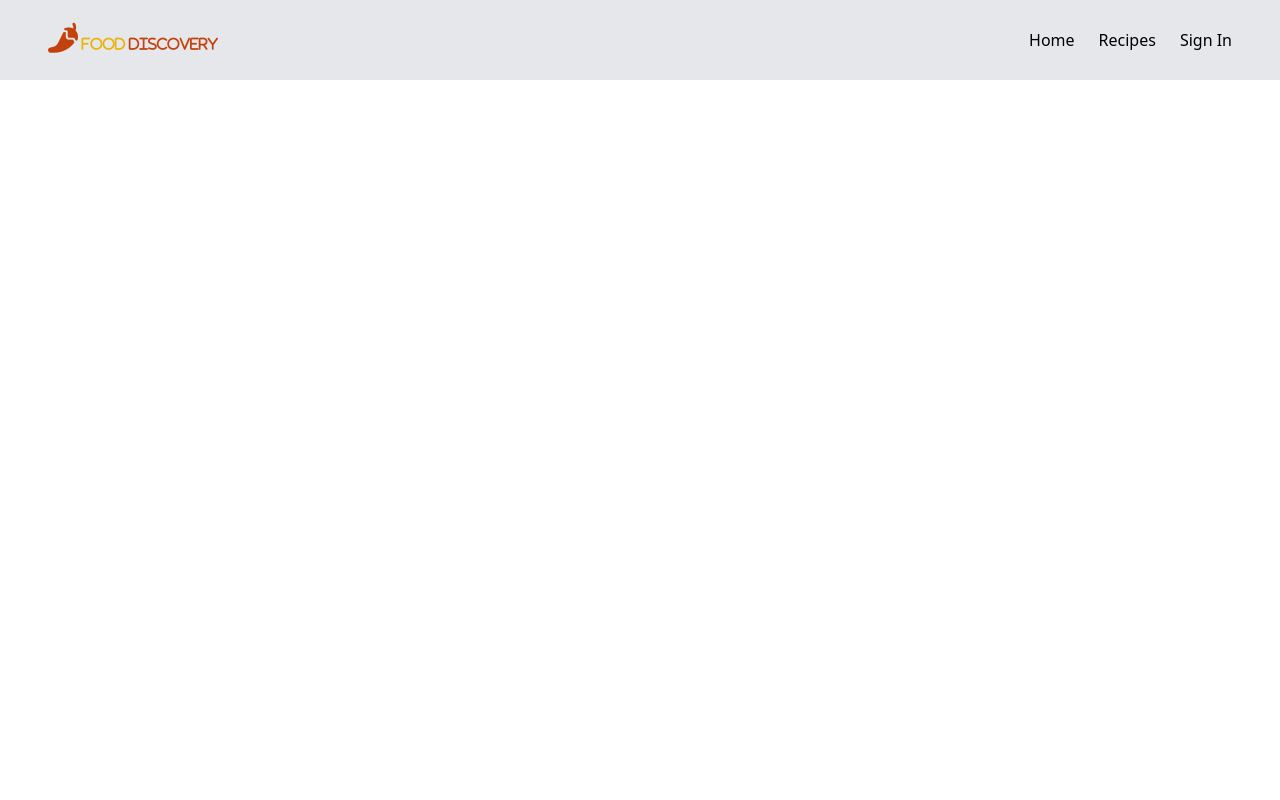
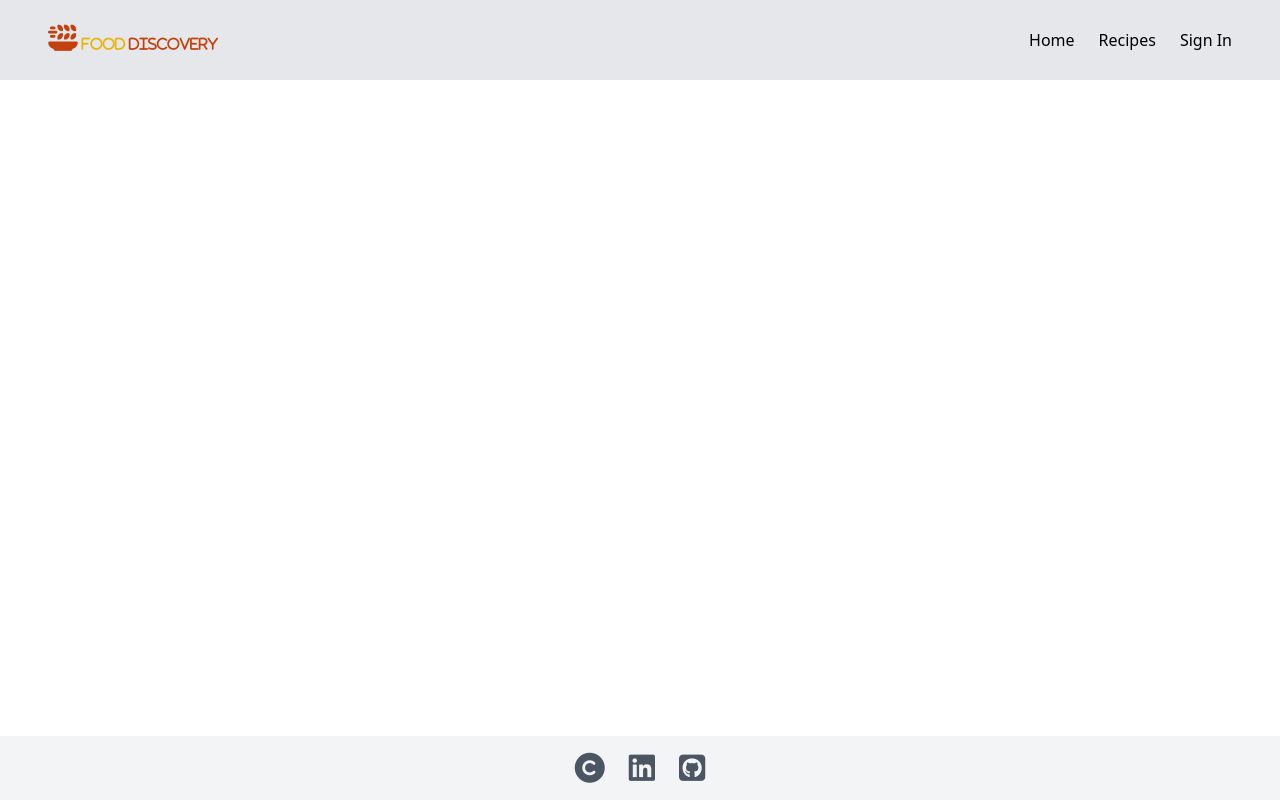
Before and after one commit to ashisohail/food-discovery, a React (Vite) app in the folder client/: page / in a window 1280 px wide. Built offline with nearby package versions, Linux system fonts and the light colour scheme.

Commit message:
Created Footer component and added related CSS.

```diff
--- a/client/index.html
+++ b/client/index.html
@@ -15,6 +15,9 @@
 <body>
   <div id="root"></div>
   <script type="module" src="/src/main.jsx"></script>
+  <!-- JS CDN for flowbite menu and carousel-->
+  <!-- <script src="https://unpkg.com/flowbite@1.5.4/dist/flowbite.js"></script>
+  <script src="https://cdn.jsdelivr.net/npm/tw-elements/dist/js/index.min.js"></script> -->
 </body>
 
 </html>
--- a/client/src/App.jsx
+++ b/client/src/App.jsx
@@ -1,13 +1,17 @@
 import "./App.css";
-import Nav from "./components/Nav";
+import Nav from "./components/Nav.jsx";
+import Footer from "./components/Footer.jsx";
 
 function App() {
   return (
-    <>
-      <Nav />
-      {/* <Products /> */}
-      {/* <Footer />; */}
-    </>
+    <div className="flex flex-col h-screen justify-between">
+      <div>
+        <Nav />
+      </div>
+      <div>
+        <Footer />
+      </div>
+    </div>
   );
 }
 
--- a/client/src/components/Footer.jsx
+++ b/client/src/components/Footer.jsx
@@ -0,0 +1,19 @@
+function Footer() {
+  return (
+    <footer>
+      <div className="flex items-center justify-center w-full space-x-6 h-16 bg-gray-100 text-gray-600">
+        <a href="">
+          <i className="fa-solid fa-copyright text-3xl"></i>
+        </a>
+        <a href="https://www.linkedin.com/in/ayesha-siddiqa-6b46a2ab/">
+          <i className="fa-brands fa-linkedin text-3xl"></i>
+        </a>
+        <a href="https://github.com/ashisohail">
+          <i className="fa-brands fa-square-github text-3xl"></i>
+        </a>
+      </div>
+    </footer>
+  );
+}
+
+export default Footer;
--- a/client/src/components/Nav.jsx
+++ b/client/src/components/Nav.jsx
@@ -4,7 +4,7 @@ function Nav() {
       {/* logo */}
       <div>
         <a href="">
-          <i className="fa-solid fa-pepper-hot text-3xl text-orange-700 h-10 hover:text-orange-600">
+          <i className="fa-solid fa-plate-wheat text-3xl text-orange-700 h-10 hover:text-orange-600">
             <span className="text-sm">
               <span className="text-yellow-500"> Food</span> Discovery
             </span>
@@ -14,7 +14,7 @@ function Nav() {
 
       {/* Bars button for Dropdown menu */}
       <nav>
-        {/* <button
+        <button
           id="dropdownDefault"
           data-dropdown-toggle="dropdown"
           className="md:hidden"
@@ -24,12 +24,12 @@ function Nav() {
         </button>
 
         {/* Dropdown menu  */}
-        {/* <div id="dropdown" className="hidden z-10 w-50 bg-gray-50">
+        <div id="dropdown" className="hidden z-10 w-50 bg-gray-50">
           <ul
             className="py-1 text-sm text-black-700 dark:text-black-200"
             aria-labelledby="dropdownDefault"
-          > */}
-        {/* <li>
+          >
+            <li>
               <a
                 href="index.html"
                 className="block py-2 px-4 hover:bg-gray-100 dark:hover:bg-gray-600 dark:hover:text-white"
@@ -41,8 +41,8 @@ function Nav() {
               <a
                 href="products.html"
                 className="block py-2 px-4 hover:bg-gray-100 dark:hover:bg-gray-600 dark:hover:text-white"
-              > */}
-        {/* Products
+              >
+                Products
               </a>
             </li>
             <li>
@@ -54,7 +54,7 @@ function Nav() {
               </a>
             </li>
           </ul>
-        </div> */}
+        </div>
 
         {/* menu items    */}
         <ul className="max-md:hidden md:flex md:space-x-6 md:p-0 md:space-x-6">
```
